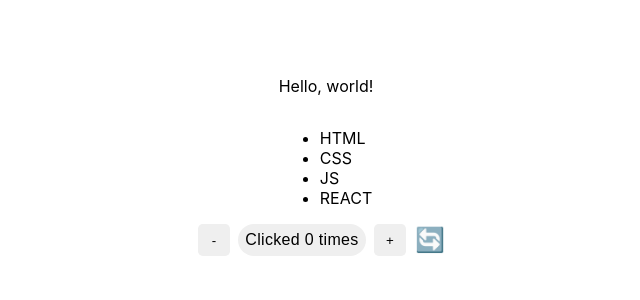
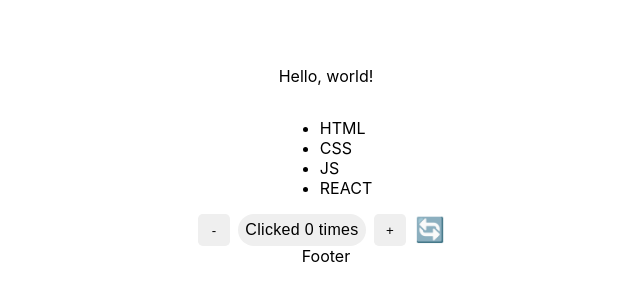
Before and after one commit to pmsgng/react, a React (Create React App) app: page / in a window 1280 px wide. Shown: the part 242-542 px from the top of the page, without its empty margins (314-954 px from the left). Built offline with nearby package versions, Linux system fonts and the light colour scheme.

Commit message:
install auto import

```diff
--- a/src/App.css
+++ b/src/App.css
@@ -27,9 +27,12 @@
   display: flex;
   justify-content: center;
   align-items: center;
+  cursor: pointer;
 }
 .refresh {
-  cursor: pointer;
   background-color: transparent;
   font-size: 1.5rem;
 }
+.counter__btn:active {
+  scale: .95;
+}
--- a/src/App.js
+++ b/src/App.js
@@ -1,4 +1,5 @@
 import './App.css';
+import Footer from './Footer';
 import Header from './Header';
 import MyBtn from './MyBtn';
 import Technologies from './Technologies';
@@ -9,6 +10,7 @@ function App() {
       <Header />
       <Technologies />
       <MyBtn />
+      <Footer />
     </div>
   );
 }
--- /dev/null
+++ b/src/Footer.jsx
@@ -0,0 +1,11 @@
+import React from 'react';
+
+const Footer = () => {
+    return (
+        <div>
+            Footer
+        </div>
+    );
+};
+
+export default Footer;
```
